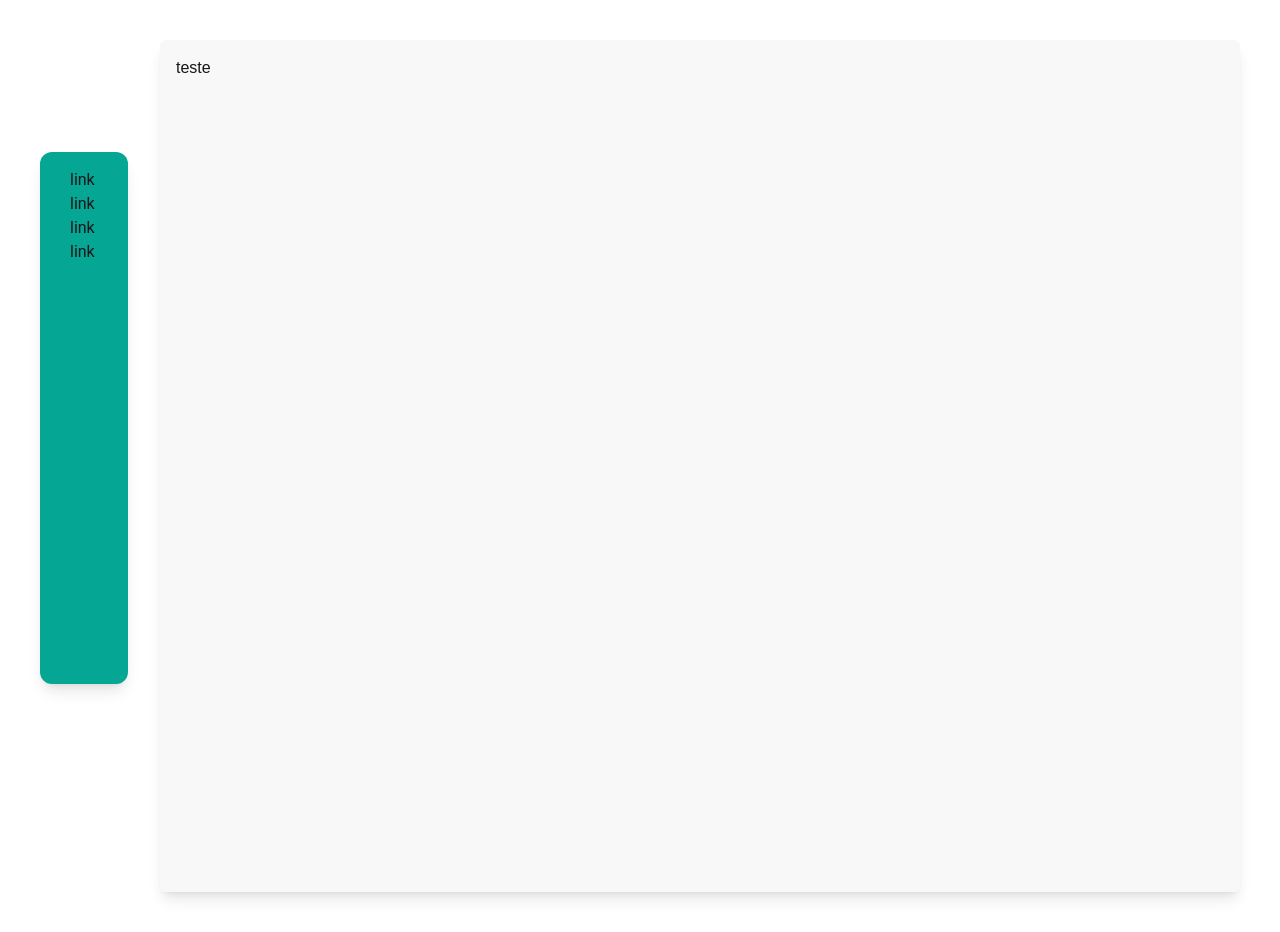
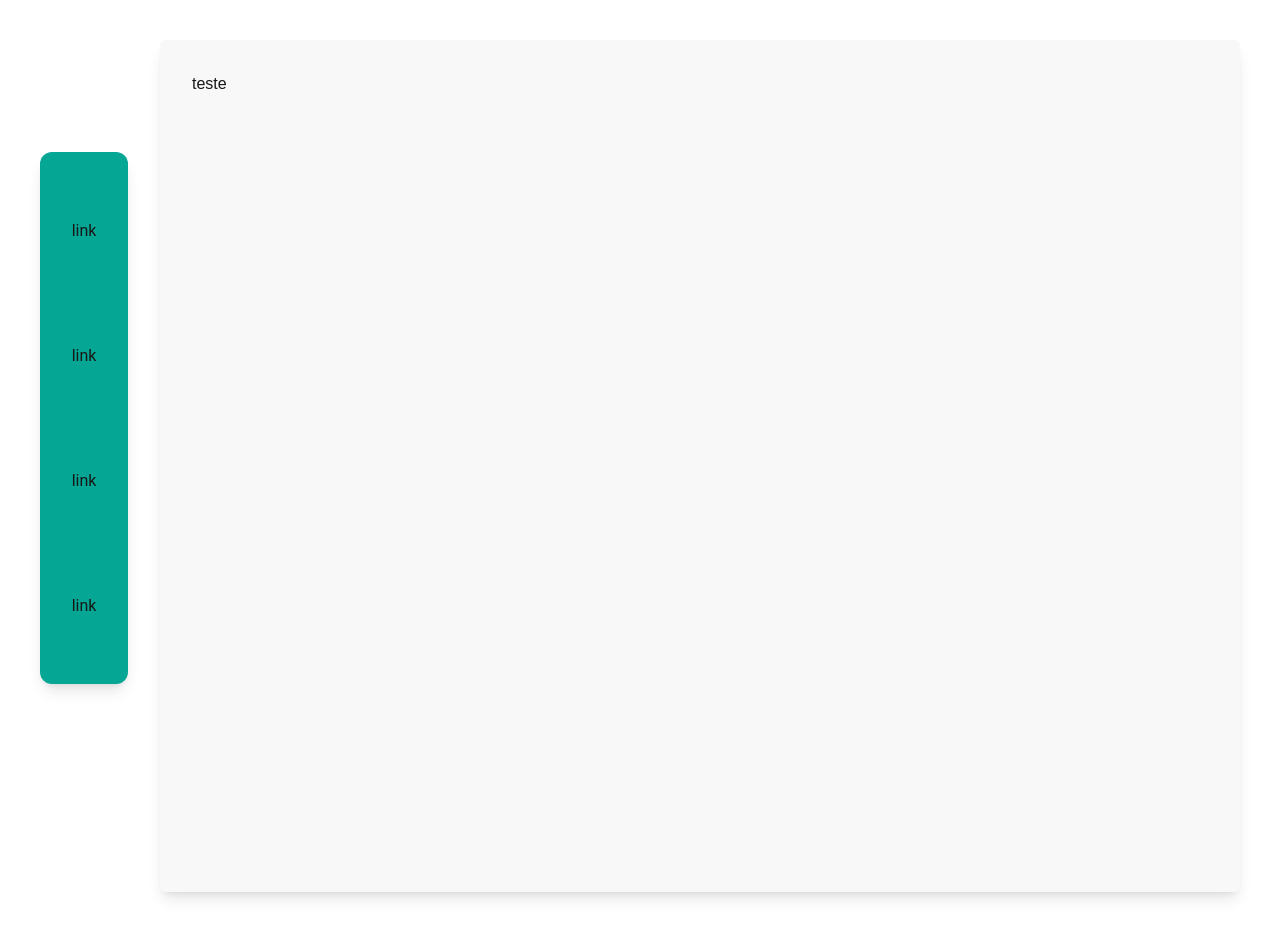
Before and after one commit to softexrecifepe/PI-MASCOTS-TURMA-09-EQUIPE-03, a Next.js app: page / in a window 1280 px wide. Built offline with nearby package versions, Linux system fonts and the light colour scheme.

Commit message:
refactor: mudanças padding mainContent e distribuicao dos itens do aside

```diff
--- a/src/app/components/AsideContent.tsx
+++ b/src/app/components/AsideContent.tsx
@@ -2,8 +2,8 @@ export function AsideContent() {
   return (
     <>
       <aside className="bg-mascots-primary-600 p-4 font-sans rounded-xl shadow-lg max-h-aisde-main-height mt-28">
-        <nav className="flex gap-2 justify-center">
-          <div className="w-1/2 flex flex-col justify-between">
+        <nav className="flex gap-2 justify-center h-full items-center">
+          <div className="flex flex-col h-full justify-around  w-full items-center">
             <a href="#">link</a>
             <a href="#">link</a>
             <a href="#">link</a>
--- a/src/app/components/MainContent.tsx
+++ b/src/app/components/MainContent.tsx
@@ -1,7 +1,7 @@
 export function MainContent() {
   return (
     <>
-      <main className="bg-mascots-secundary-50 shadow-lg rounded-md p-4">
+      <main className="bg-mascots-secundary-50 shadow-lg rounded-md p-8">
         <div>teste</div>
       </main>
     </>
```
